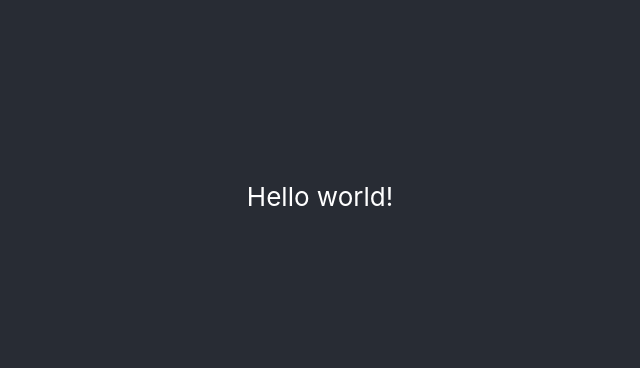
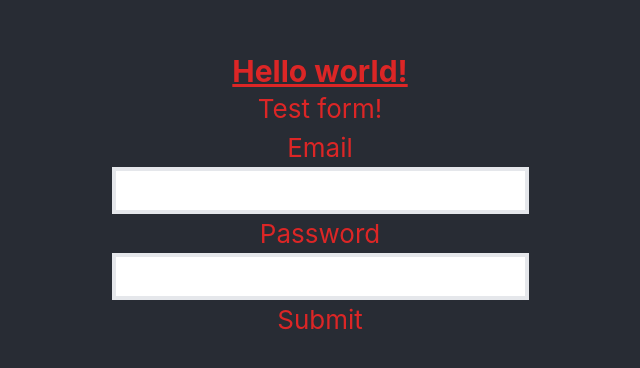
Before and after one commit to RevoU-FSSE-4/module-4-tobiasagyasta, a React (Create React App) app: page / in a window 1280 px wide. Shown: the part 204-572 px from the top of the page, without its empty margins (320-960 px from the left). Built offline with nearby package versions, Linux system fonts and the light colour scheme.

Commit message:
Configured netlify deployment, formik, and yup.

```diff
--- a/src/App.tsx
+++ b/src/App.tsx
@@ -1,12 +1,19 @@
 import "./App.css";
+import "./Basic";
+import Basic from "./Basic";
 
 function App() {
 	return (
-		<div className='App'>
-			<header className='App-header'>
-				<p>Hello world!</p>
-			</header>
-		</div>
+		<>
+			<div className='App'>
+				<header className='App-header'>
+					<p className='text-3xl text-red-600 font-bold underline'>
+						Hello world!
+					</p>
+					<Basic />
+				</header>
+			</div>
+		</>
 	);
 }
 
--- /dev/null
+++ b/src/Basic.tsx
@@ -0,0 +1,59 @@
+import React from "react";
+import { Formik } from "formik";
+
+const Basic = () => (
+	<div className='text-center text-red-600 '>
+		<h1>Test form!</h1>
+		<Formik
+			initialValues={{ email: "", password: "" }}
+			onSubmit={(values, { setSubmitting }) => {
+				setTimeout(() => {
+					alert(JSON.stringify(values, null, 2));
+					setSubmitting(false);
+				}, 400);
+			}}
+		>
+			{({
+				values,
+				errors,
+				touched,
+				handleChange,
+				handleBlur,
+				handleSubmit,
+				isSubmitting,
+				/* and other goodies */
+			}) => (
+				<form
+					className='flex flex-col justify-center text-center content-evenly'
+					onSubmit={handleSubmit}
+				>
+					<label htmlFor='email'>Email</label>
+					<input
+						className='text-center border-4 border-solid'
+						type='email'
+						name='email'
+						onChange={handleChange}
+						onBlur={handleBlur}
+						value={values.email}
+					/>
+					{errors.email && touched.email && errors.email}
+					<label htmlFor='password'>Password</label>
+					<input
+						className='text-center border-4 border-solid'
+						type='password'
+						name='password'
+						onChange={handleChange}
+						onBlur={handleBlur}
+						value={values.password}
+					/>
+					{errors.password && touched.password && errors.password}
+					<button type='submit' disabled={isSubmitting}>
+						Submit
+					</button>
+				</form>
+			)}
+		</Formik>
+	</div>
+);
+
+export default Basic;
--- /dev/null
+++ b/tailwind.config.js
@@ -0,0 +1,8 @@
+/** @type {import('tailwindcss').Config} */
+module.exports = {
+	content: ["./src/**/*.{js,jsx,ts,tsx}"],
+	theme: {
+		extend: {},
+	},
+	plugins: [],
+};
```
Also changed, not shown: package.json (+6 -1 lines), src/index.css (+11 -8 lines), 1 other file (tests, documents, lock files or other folders).
